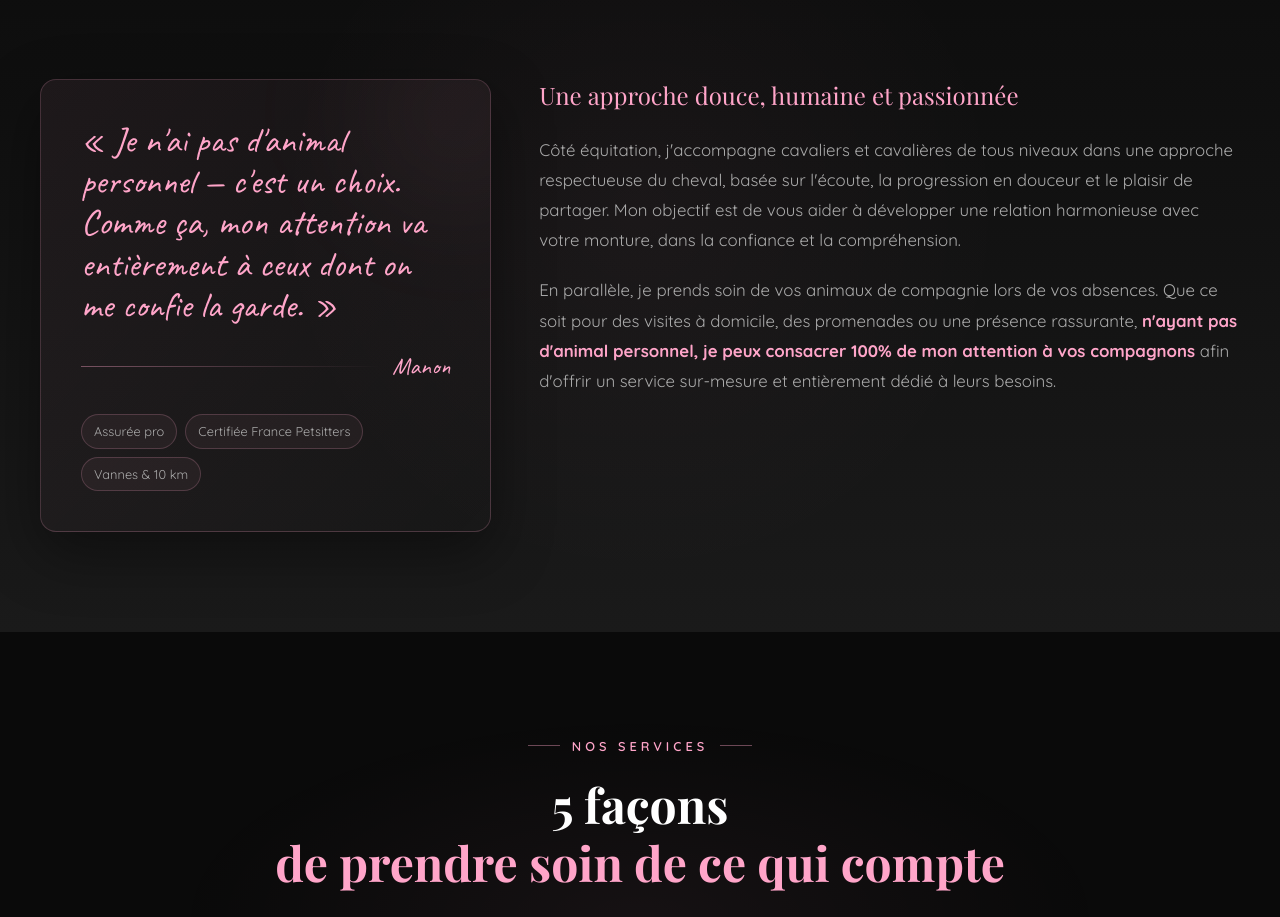
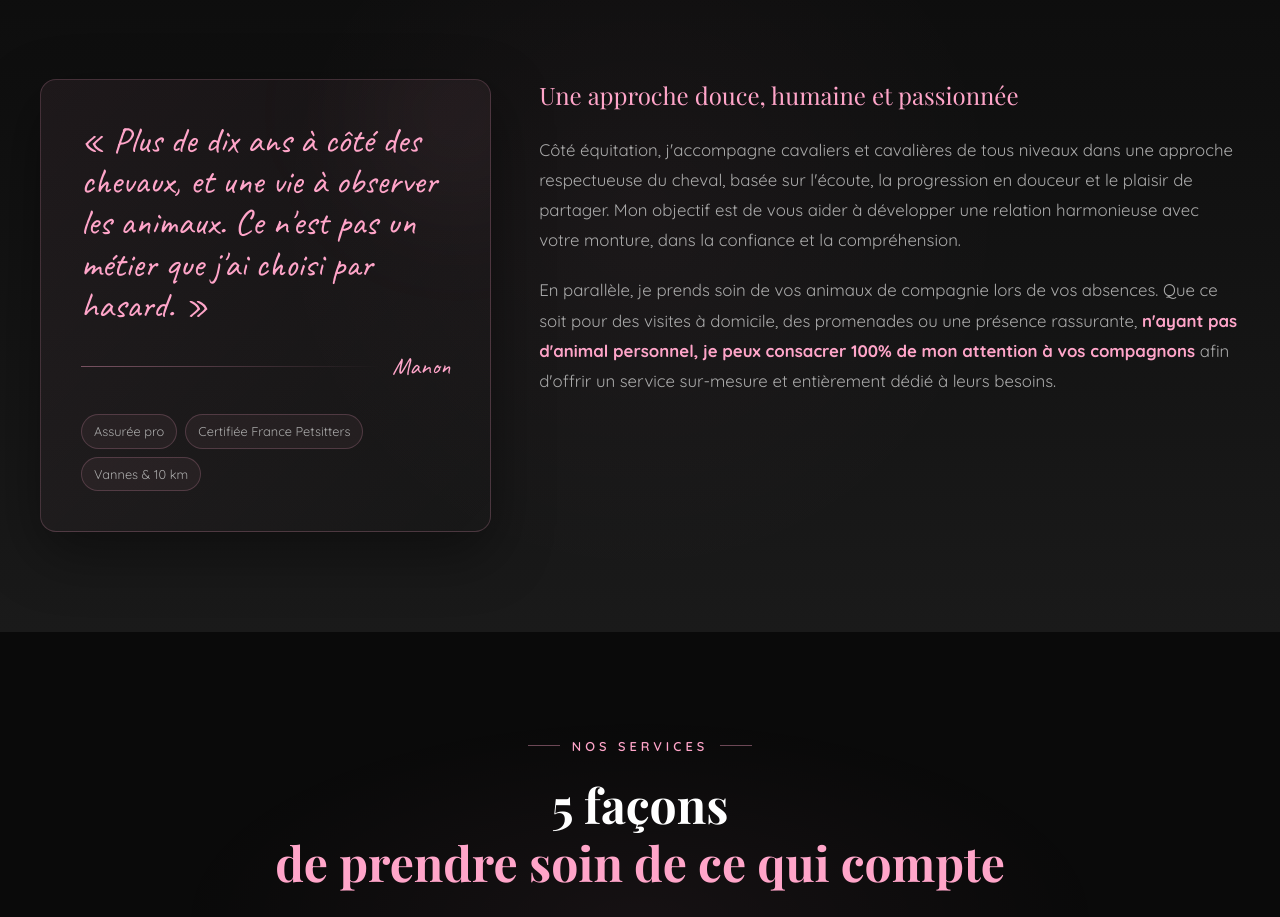
Before and after one commit to Coequipattes/landing-nextjs, a Next.js app: page / in a window 1280 px wide. Shown: the part 981-1898 px from the top of the page. Built offline with nearby package versions, Linux system fonts and the light colour scheme; no server answers; a web font is replaced by a local one.

Commit message:
refactor(about): rewrite handwritten quote to feel more authentic
Swap the 'no pet personally / by choice' framing for a vocation-led
quote anchored in lived experience: ten years next to horses and a
lifetime watching animals — a career not chosen by chance.

```diff
--- a/src/components/public/about.tsx
+++ b/src/components/public/about.tsx
@@ -31,9 +31,9 @@ export function About() {
             />
 
             <p className="font-accent text-pink text-3xl md:text-4xl leading-[1.15] mb-6">
-              « Je n&apos;ai pas d&apos;animal personnel — c&apos;est un choix.
-              Comme ça, mon attention va entièrement à ceux dont on me confie la
-              garde. »
+              « Plus de dix ans à côté des chevaux, et une vie à observer les
+              animaux. Ce n&apos;est pas un métier que j&apos;ai choisi par
+              hasard. »
             </p>
 
             <div className="flex items-center gap-3">
```
